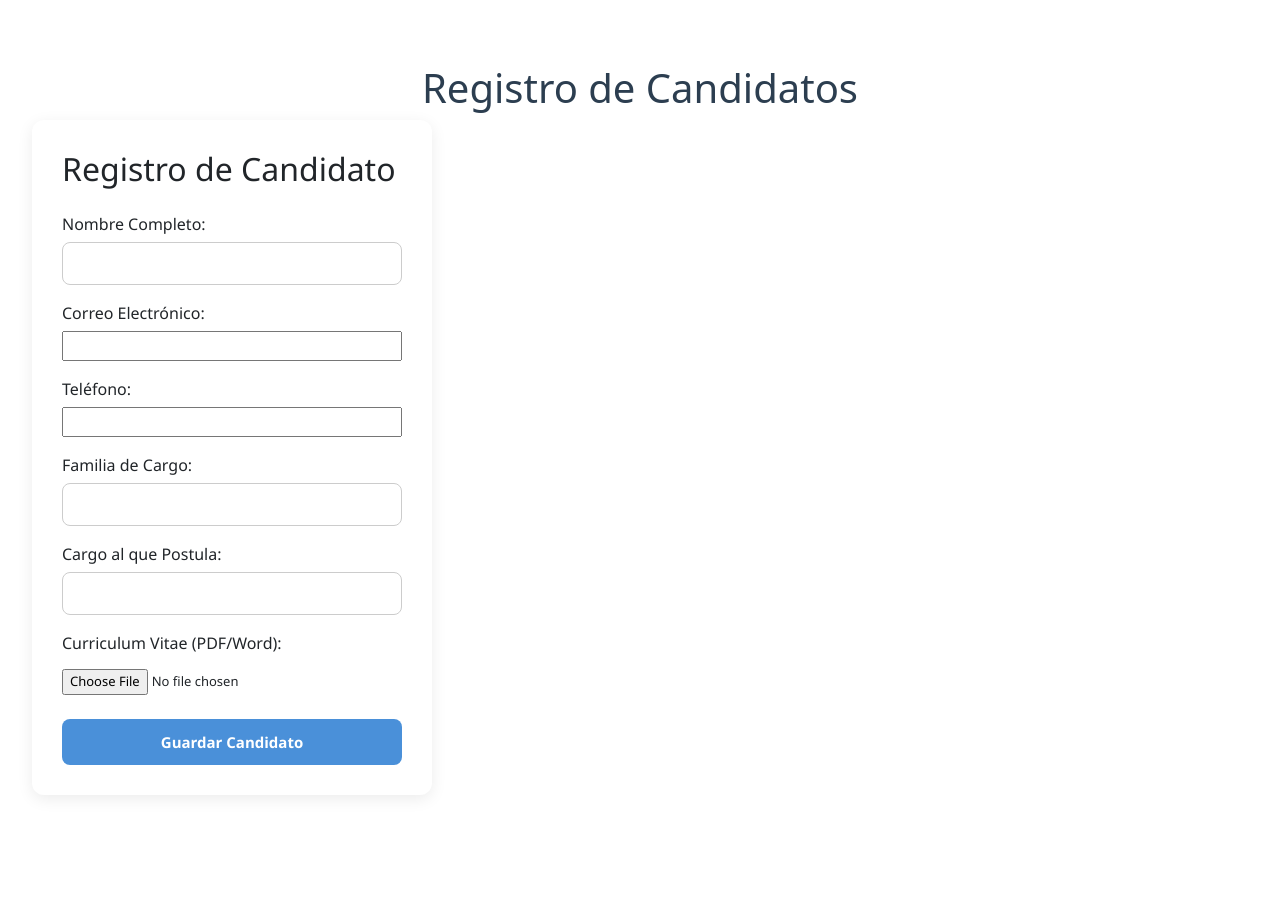
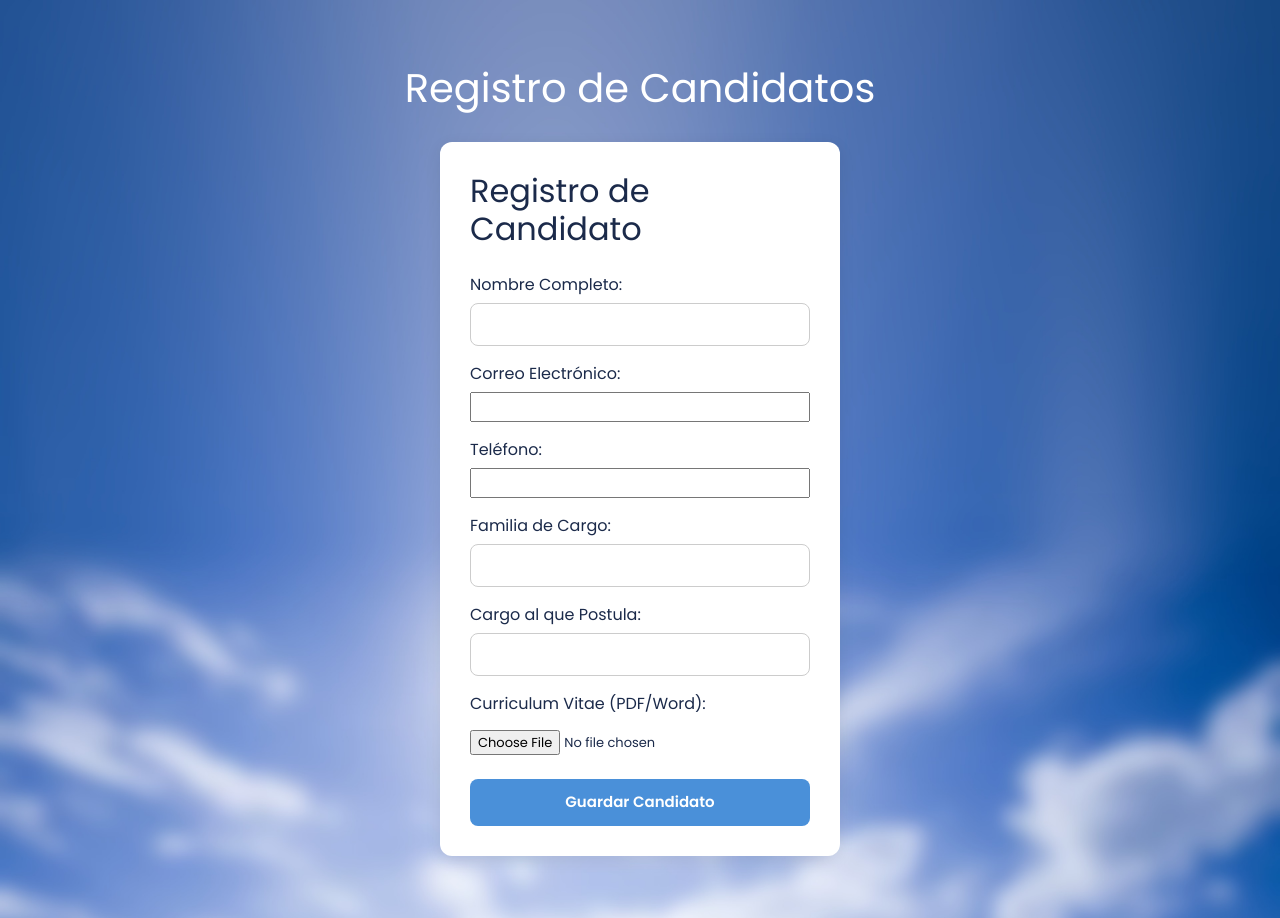
Before and after one commit to isidora-ayala/Aquachile-psicolaboral, a React (Vite) app: page / in a window 1280 px wide. Before the commit the page ends 827 px from the top, so only its background shows below. Built offline with nearby package versions, Linux system fonts and the light colour scheme.

Commit message:
agrego cambios de css

```diff
--- a/src/App.css
+++ b/src/App.css
@@ -43,7 +43,7 @@
     top: 34px;
     height: 28px;
     transform: perspective(2000px) rotateZ(300deg) rotateX(44deg) rotateY(39deg)
-      scale(1.4);
+    scale(1.4);
   }
 
   .vite {
@@ -52,7 +52,7 @@
     height: 26px;
     width: auto;
     transform: perspective(2000px) rotateZ(300deg) rotateX(40deg) rotateY(39deg)
-      scale(0.8);
+    scale(0.8);
   }
 }
 
--- a/src/index.css
+++ b/src/index.css
@@ -1,14 +1,29 @@
+@import url('https://fonts.googleapis.com/css2?family=Poppins:wght@400;600&display=swap');
+
+body{
+    margin: 0;
+    min-height: 100vh;
+    font-family: 'Poppins', sans-serif;
+    background-image: url('./assets/fondo.jpg');
+    background-size: cover;
+    background-position: center 100%;
+    background-repeat: no-repeat;
+    background-attachment: fixed;
+}
+
 form{
     display: flex;
     flex-direction: column;
     gap: 20px;
-    max-width: 420px;
-    margin: 30 auto;
+    width: 92%;
+    max-width: none;
+    margin: 30px auto;
     padding: 30px;
     background-color: #ffffff;
+    color: #1b2a4a;
     border-radius: 12px;
     box-shadow: 0 4px 16px rgba(0, 0, 0, 0.08);
-    font-family: 'Segoe UI', sans-serif;
+    font-family: 'Poppins', sans-serif;
 }
 
 form > div {
@@ -59,6 +74,6 @@
 
 h1{
     text-align: center;
-    color: #2c3e50;
+    color: #ffffff;
     margin-top: 2rem;
 }
```
Also changed, not shown: src/assets/fondo.jpg (added).
